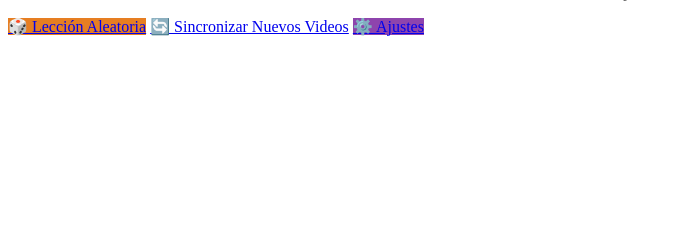
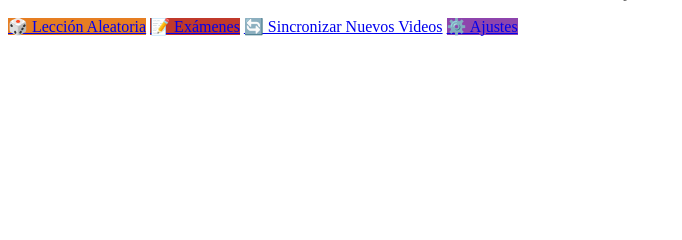
Before and after one commit to mramirezr09/english_app, a PHP site: page / in a window 1280 px wide. Shown: the part 84-324 px from the top of the page, without its empty margins (0-682 px from the left). Run offline with PHP 8.4, Linux system fonts and the light colour scheme; data that the repository does not hold is empty.

Commit message:
Add link to exams section in lessons index view

```diff
--- a/frontend/views/lessons/index.php
+++ b/frontend/views/lessons/index.php
@@ -9,6 +9,7 @@
 </p>
 <div class="actions">
     <a href="/random" class="btn" style="background:#e67e22">&#127922; Lecci&oacute;n Aleatoria</a>
+    <a href="/exams" class="btn" style="background:#c0392b">&#128221; Ex&aacute;menes</a>
     <a href="/sync" class="btn">&#128260; Sincronizar Nuevos Videos</a>
     <a href="/settings" class="btn" style="background:#8e44ad">&#9881;&#65039; Ajustes</a>
 </div>
```
